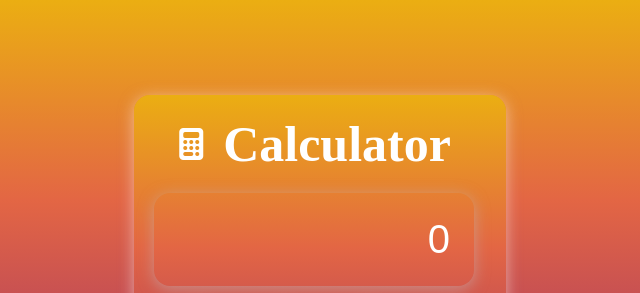
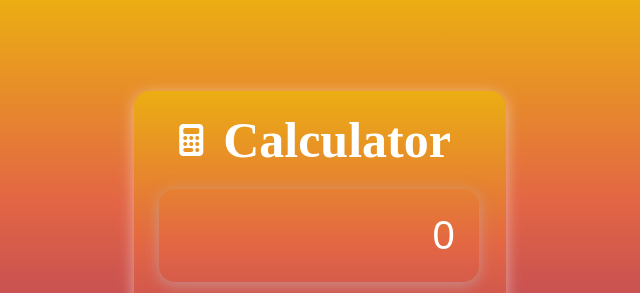
Before and after one commit to rahulkhandait-sde/Calculator, a plain HTML site: page index.html in a window 1280 px wide. Shown: the top 293 px of the page, 320-960 px from the left. Drawn offline with Linux system fonts and the light colour scheme; a web font is replaced by a local one.

Commit message:
file updated

```diff
--- a/style.css
+++ b/style.css
@@ -43,7 +43,7 @@ body{
     padding: 20px;
     border-radius: 16px;
     background: transparent;
-    box-shadow: 0px 3px 15px rgba(254, 254, 255, 0.5);
+    box-shadow: 0px 3px 15px rgba(255, 255, 255, 0.5);
     background-image: linear-gradient(to top, #051937, #572b5e, #ab3a61, #e36644, #ebae12);
 }
 
@@ -59,7 +59,8 @@ input{
     color: #fff;
     border-radius: 16px;
     box-shadow: 0px 3px 15px rgba(187, 193, 204, 0.5);
-    margin: auto;
+    margin-left: 0.3rem;
+    margin-bottom: 0.5rem;
 }
 
 input::placeholder{
@@ -68,6 +69,7 @@ input::placeholder{
 
 input:focus{
     outline: none;
+    box-shadow: 0px 3px 15px rgba(255, 255, 255, 0.8);
 }
 
 button{
@@ -85,7 +87,7 @@ button{
 }
 
 button:hover{
-    box-shadow: 6px 6px 15px rgba(255, 255, 255, 0.6);
+    box-shadow: 6px 6px 15px rgba(255, 255, 255, 0.8);
 }
 
 .equal-btn{
```
